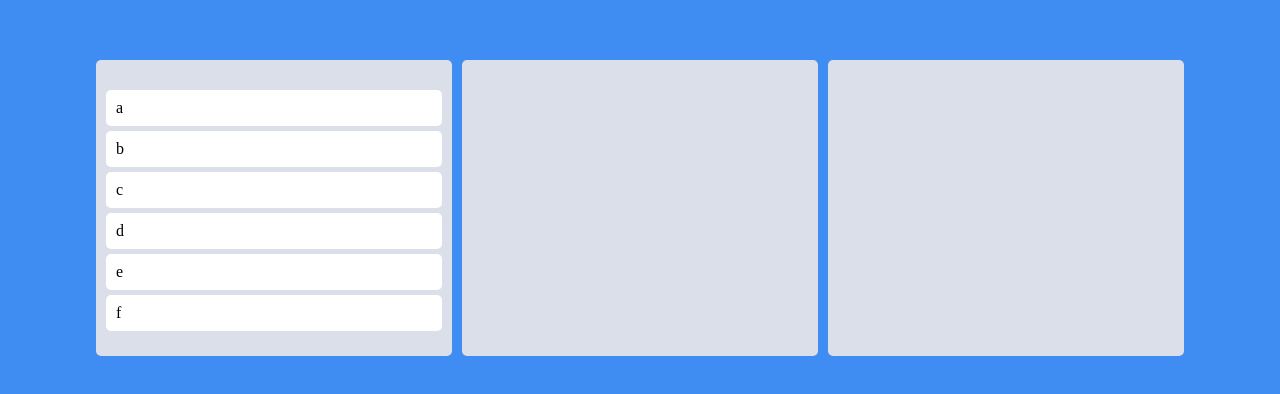
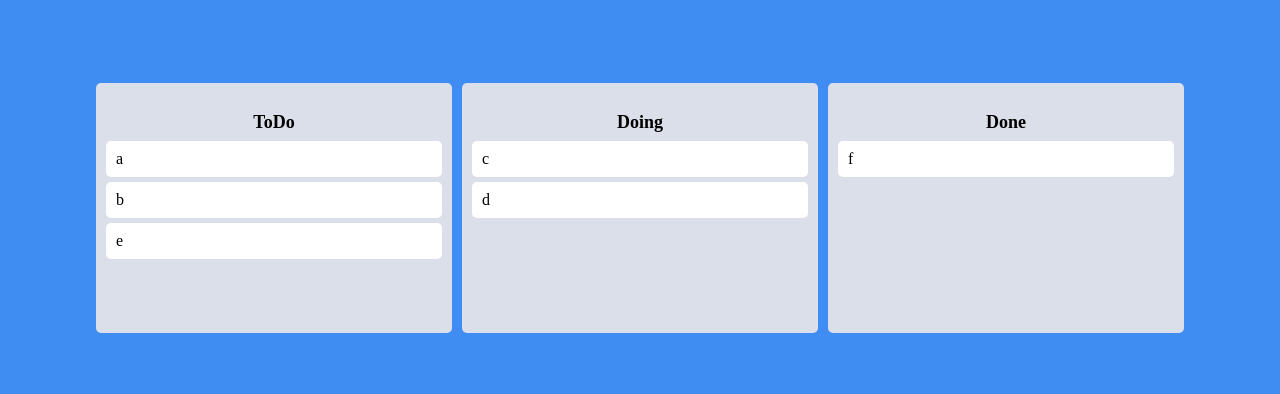
Before and after one commit to Chanwoo-Jeong/ReactJsMaster, a React (Create React App) app in the folder todolist/: page / in a window 1280 px wide. Shown: the part 192-586 px from the top of the page. Built offline with nearby package versions, Linux system fonts and the light colour scheme.

Commit message:
[ design ] : mediaQuery & Title apply

```diff
--- a/todolist/src/TrelloComponents/Components/Board.tsx
+++ b/todolist/src/TrelloComponents/Components/Board.tsx
@@ -12,6 +12,7 @@ function Board({ toDos, boardId }: IBoardProps) {
     <Droppable droppableId={boardId}>
       {(magic) => (
         <Wrapper ref={magic.innerRef} {...magic.droppableProps}>
+          <Title>{boardId}</Title>
           {toDos.map((todo, i) => {
             return <DraggableCard todo={todo} i={i} />;
           })}
@@ -31,3 +32,10 @@ const Wrapper = styled.div`
   border-radius: 5px;
   min-height: 200px;
 `;
+
+const Title = styled.h2`
+  text-align: center;
+  font-weight: 600;
+  margin-bottom: 10px;
+  font-size: 18px;
+`;
--- a/todolist/src/TrelloComponents/TrelloClone.tsx
+++ b/todolist/src/TrelloComponents/TrelloClone.tsx
@@ -43,6 +43,10 @@ const Boards = styled.div`
   width: 100%;
   gap: 10px;
   grid-template-columns: repeat(3, 1fr);
+
+  @media screen and (max-width: 600px) {
+    grid-template-columns: repeat(1, 1fr);
+    }
 `;
 
 
--- a/todolist/src/TrelloComponents/atoms.tsx
+++ b/todolist/src/TrelloComponents/atoms.tsx
@@ -23,5 +23,5 @@ interface IToDoState {
 
 export const toDoState = atom<IToDoState>({
   key: "toDo",
-  default: { to_do: ["a", "b", "c", "d", "e", "f"], doing: [], done: [] },
+  default: { ToDo: ["a", "b", "e"], Doing: ["c", "d"], Done: ["f"] },
 });
```
